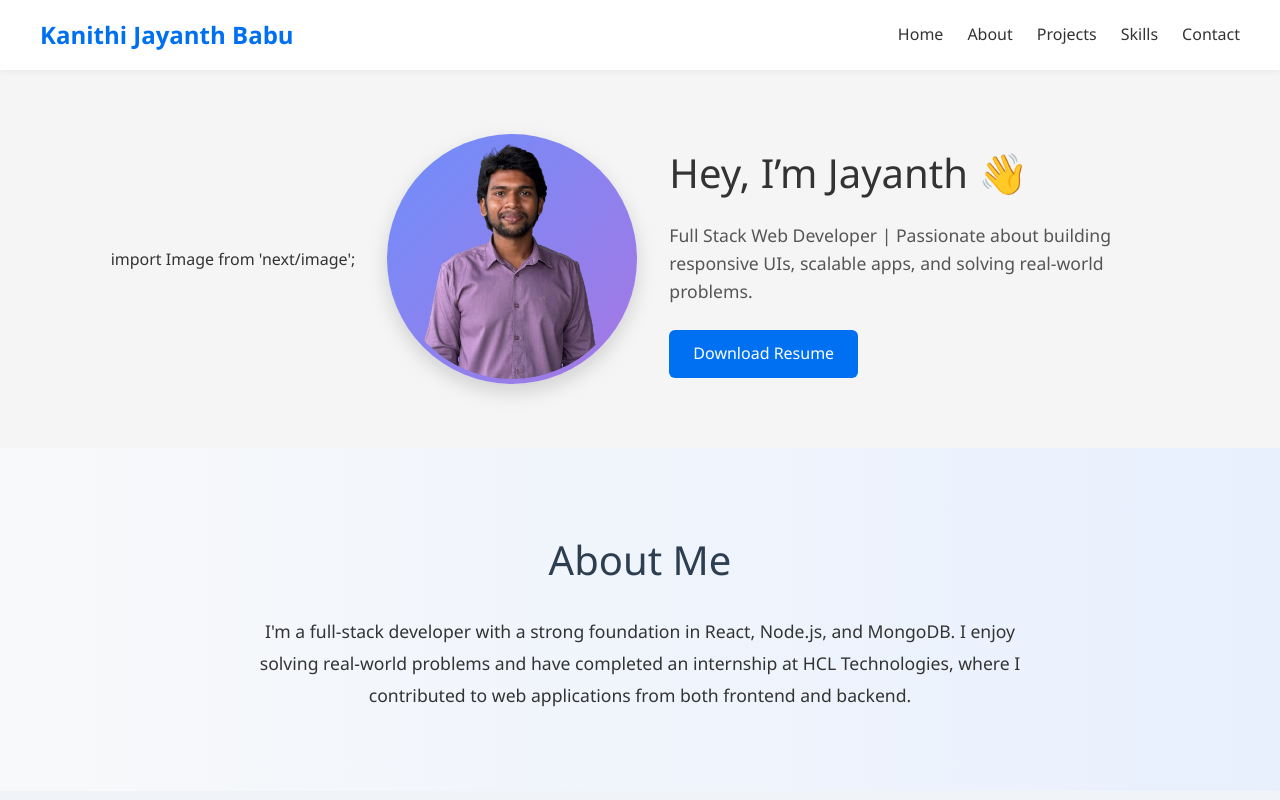
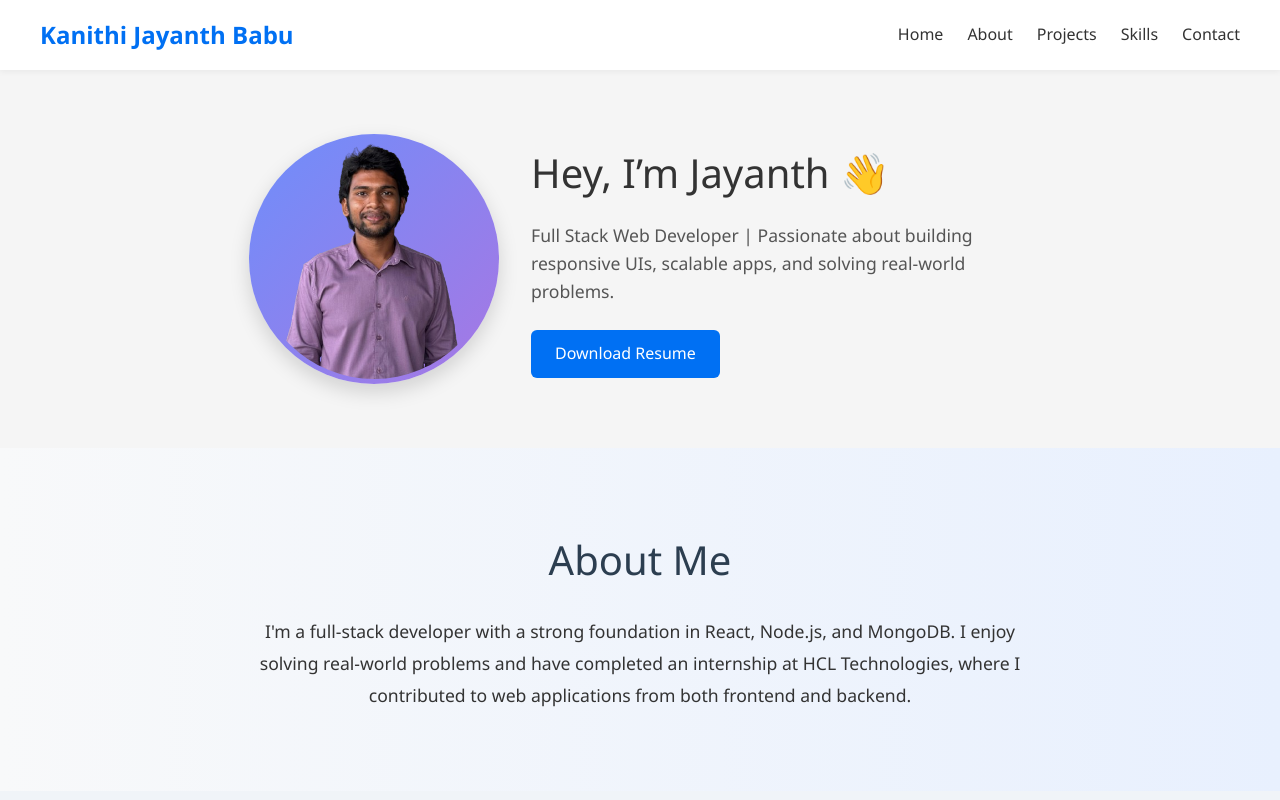
Before and after one commit to Jayanthkanithi/myPortfolio, a Next.js app: page / in a window 1280 px wide. Shown: the top 800 px of the page. Built offline with nearby package versions, Linux system fonts and the light colour scheme.

Commit message:
new change

```diff
--- a/src/app/components/HeroSection/HeroSection.tsx
+++ b/src/app/components/HeroSection/HeroSection.tsx
@@ -5,7 +5,7 @@ const HeroSection = () => {
   return (
     <section className="hero" id="home">
       <div className="hero__content">
-      import Image from 'next/image';
+      {/* import Image from 'next/image'; */}
 
         <Image src="/jayanth.png" alt="me" width={160} height={160} className="hero__image" />
 
```
